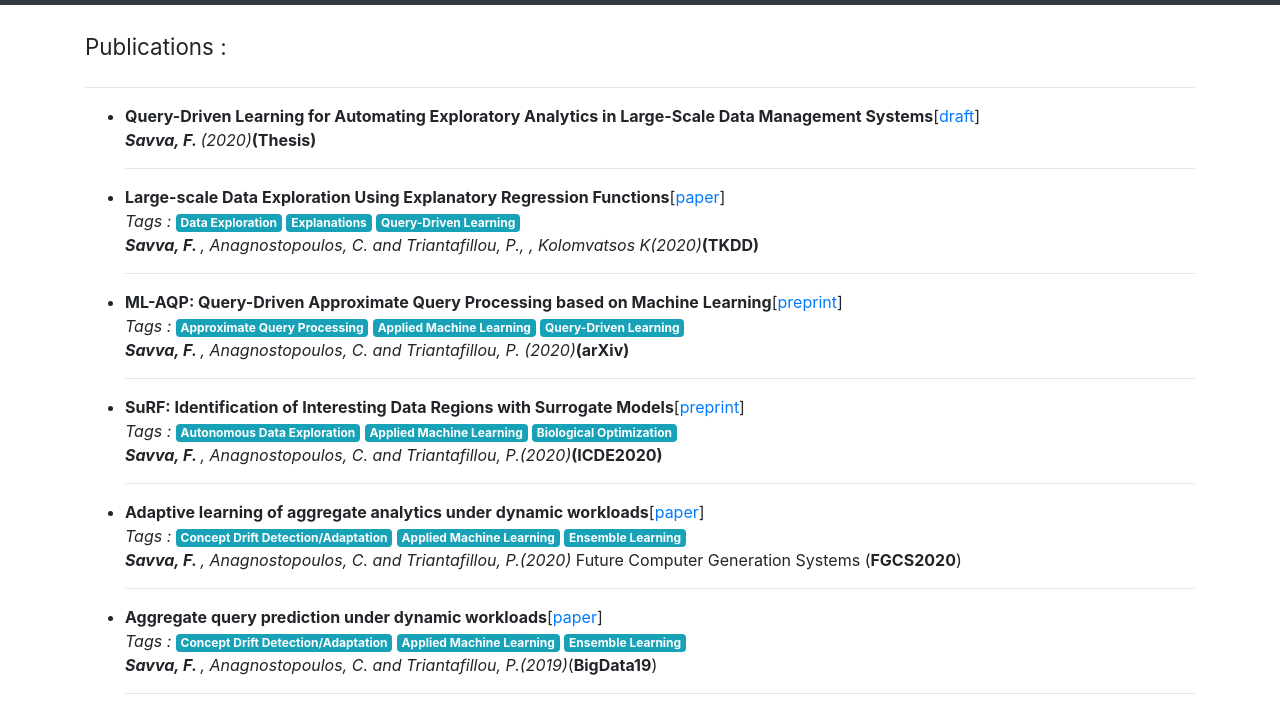
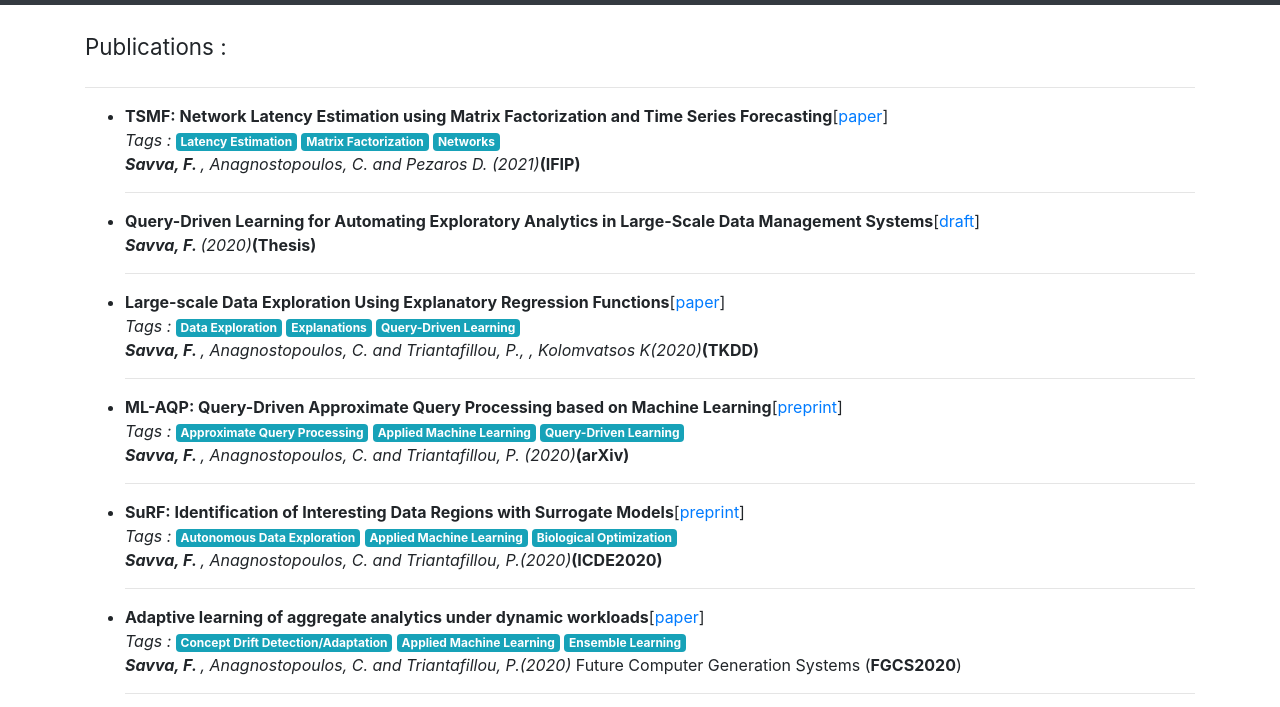
Before and after one commit to Skeftical/skeftical.github.io, a website: page pages/publications.html in a window 1280 px wide. Shown: the part 51-758 px from the top of the page. Drawn offline with Linux system fonts and the light colour scheme.

Commit message:
new papaer

```diff
--- a/pages/publications.html
+++ b/pages/publications.html
@@ -68,6 +68,15 @@
       <div id="accordion">
         <hr/>
         <ul>
+          <li>
+            <strong>TSMF: Network Latency Estimation using Matrix Factorization and Time Series Forecasting</a></strong>[<a href="../pdfs/IFIP-camera.pdf">paper</a>]<br /><i>Tags :</i>
+              <span class="badge badge-info">Latency Estimation</span>
+               <span class="badge badge-info">Matrix Factorization</span>
+                <span class="badge badge-info">Networks</span>
+             </br>
+            <i><b>Savva, F. </b>, Anagnostopoulos, C. and Pezaros D. (2021)</i><b>(IFIP)</b>
+            <hr />
+            </li>
           <li>
             <strong>Query-Driven Learning for Automating Exploratory Analytics in Large-Scale Data Management Systems</a></strong>[<a href="../pdfs/FotisSavva-Thesis-02102020_draft.pdf">draft</a>]
              </br>
```
Also changed, not shown: 1 other file.
